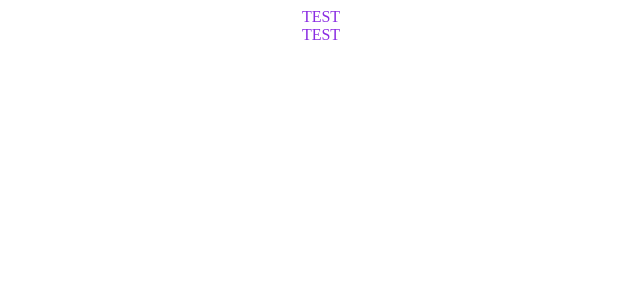
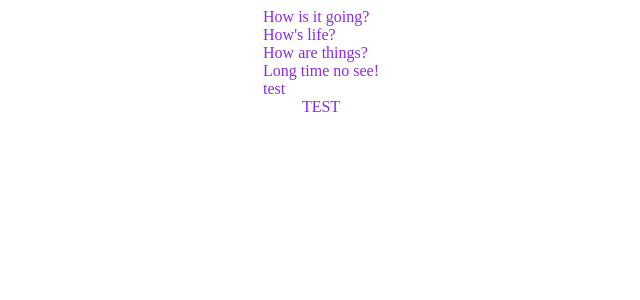
Before and after one commit to ButtercupsGarden/wikiDictionary, a Next.js app in the folder wiki/: page / in a window 1280 px wide. Shown: the top 300 px of the page, without its empty margins (319-959 px from the left). Built offline with nearby package versions, Linux system fonts and the light colour scheme.

Commit message:
исправил db добавил лоадинг

```diff
--- /dev/null
+++ b/wiki/data.JSON
@@ -0,0 +1,32 @@
+[
+  {
+    "id": 1,
+    "phrase": "How is it going?",
+    "translate": "Как идут дела?",
+    "active": false
+  },
+  {
+    "id": 2,
+    "phrase": "How's life?",
+    "translate": "Как жизнь?",
+    "active": true
+  },
+  {
+    "id": 3,
+    "phrase": "How are things?",
+    "translate": "Как оно?",
+    "active": true
+  },
+  {
+    "id": 4,
+    "phrase": "Long time no see!",
+    "translate": "Давно не виделись!",
+    "active": true
+  },
+  {
+    "id": 5,
+    "phrase": "test",
+    "translate": "тест",
+    "active": false
+  }
+]
--- a/wiki/pages/index.js
+++ b/wiki/pages/index.js
@@ -1,17 +1,52 @@
 import styles from '../styles/Index.module.scss'
 import Head from 'next/head'
+import {useState, useEffect} from 'react'
 
-export default function Home() {
+function getRandomIntInclusive(min, max) {
+  min = Math.ceil(min)
+  max = Math.floor(max)
+  return Math.floor(Math.random() * (max - min + 1)) + min
+}
+
+export default function Home({data}) {
+  const [phrases, setPhrases] = useState(null)
+
+  useEffect(() => {
+    const timer = setTimeout(() => {
+      setPhrases(data)
+    }, 2000)
+  }, [data])
+
+
+  if (!phrases) {
+    return (
+      <div className={styles.main}>
+        <div className={styles.ldsRoller}>
+          <div></div>
+          <div></div>
+          <div></div>
+          <div></div>
+          <div></div>
+          <div></div>
+          <div></div>
+          <div></div>
+        </div>
+      </div>
+    )
+  }
+
   return (
     <div className="container">
       <Head>
-        <title>Create Next App</title>
+        <title>Учим английский по разговорным фразам</title>
       </Head>
 
       <main>
         <div className={styles.main}>
           <div className={styles.title}>
-            TEST
+            {phrases && phrases.map((phrase) =>
+              <div key={phrase.id}>{phrase.phrase}</div>
+            )}
           </div>
           <div className={styles.title}>
             TEST
@@ -22,3 +57,22 @@ export default function Home() {
     </div>
   )
 }
+
+export async function getServerSideProps(context) {
+  // console.log(context)
+  const {getAllPhrases} = require('../util/util')
+
+  const data = getAllPhrases()
+
+  if (!data) {
+    return {
+      notFound: true,
+    }
+  }
+
+  return {
+    props: {
+      data
+    },
+  }
+}
--- a/wiki/styles/Index.module.scss
+++ b/wiki/styles/Index.module.scss
@@ -7,3 +7,89 @@
 .title {
   color: blueviolet;
 }
+
+.ldsRoller {
+  display: inline-block;
+  position: relative;
+  width: 180px;
+  height: 180px;
+  top: 100px;
+}
+.ldsRoller div {
+  animation: ldsRoller 1.2s cubic-bezier(0.5, 0, 0.5, 1) infinite;
+  transform-origin: 40px 40px;
+}
+.ldsRoller div:after {
+  content: " ";
+  display: block;
+  position: absolute;
+  width: 7px;
+  height: 7px;
+  border-radius: 50%;
+  background: #82BFF8;
+  margin: -4px 0 0 -4px;
+}
+.ldsRoller div:nth-child(1) {
+  animation-delay: -0.036s;
+}
+.ldsRoller div:nth-child(1):after {
+  top: 63px;
+  left: 63px;
+}
+.ldsRoller div:nth-child(2) {
+  animation-delay: -0.072s;
+}
+.ldsRoller div:nth-child(2):after {
+  top: 68px;
+  left: 56px;
+}
+.ldsRoller div:nth-child(3) {
+  animation-delay: -0.108s;
+}
+.ldsRoller div:nth-child(3):after {
+  top: 71px;
+  left: 48px;
+}
+.ldsRoller div:nth-child(4) {
+  animation-delay: -0.144s;
+}
+.ldsRoller div:nth-child(4):after {
+  top: 72px;
+  left: 40px;
+}
+.ldsRoller div:nth-child(5) {
+  animation-delay: -0.18s;
+}
+.ldsRoller div:nth-child(5):after {
+  top: 71px;
+  left: 32px;
+}
+.ldsRoller div:nth-child(6) {
+  animation-delay: -0.216s;
+}
+.ldsRoller div:nth-child(6):after {
+  top: 68px;
+  left: 24px;
+}
+.ldsRoller div:nth-child(7) {
+  animation-delay: -0.252s;
+}
+.ldsRoller div:nth-child(7):after {
+  top: 63px;
+  left: 17px;
+}
+.ldsRoller div:nth-child(8) {
+  animation-delay: -0.288s;
+}
+.ldsRoller div:nth-child(8):after {
+  top: 56px;
+  left: 12px;
+}
+@keyframes ldsRoller {
+  0% {
+    transform: rotate(0deg);
+  }
+  100% {
+    transform: rotate(360deg);
+  }
+}
--- a/wiki/util/util.js
+++ b/wiki/util/util.js
@@ -1,6 +1,6 @@
 const fs = require('fs')
 
-const uri = '../db/data.JSON'
+const uri = 'data.JSON'
 let data = fs.readFileSync(uri)
 
 function getAllPhrases() {
@@ -23,7 +23,7 @@ function addPhrase(phrase, translate, active = false) {
   }
 
   phrases.push(newPhrase)
-  fs.writeFileSync('../db/data.JSON', JSON.stringify(phrases, null, 2))
+  fs.writeFileSync('data.JSON', JSON.stringify(phrases, null, 2))
   return newPhrase
 }
 
```
Also changed, not shown: wiki/public/data.JSON (renamed from wiki/db/data.JSON).
